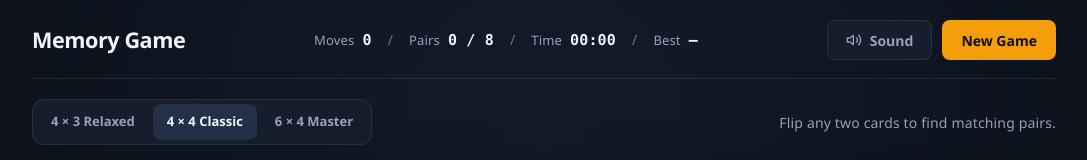
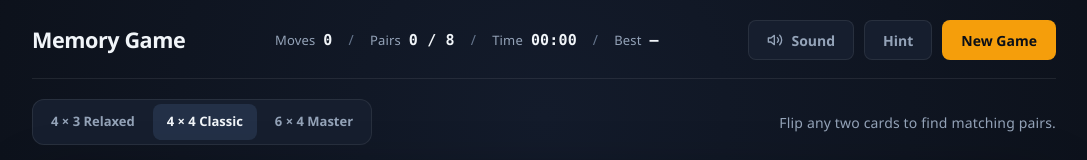
Before and after one commit to HorvJudit/AI_PR_Reviewer-demo, a plain HTML site: page index.html in a window 1280 px wide. Shown: the top 160 px of the page, without its empty margins (96-1183 px from the left). Drawn offline with Linux system fonts and the light colour scheme.

Commit message:
hint button

```diff
--- a/index.html
+++ b/index.html
@@ -68,6 +68,10 @@
               <path d="M19.07 4.93a10 10 0 0 1 0 14.14"></path>
             </svg>
             <span class="button-label">Sound</span>
+          </button>
+
+          <button id="hint-btn" class="secondary-button" type="button">
+            Hint
           </button>
 
           <button id="restart-btn" class="primary-button" type="button">
```
